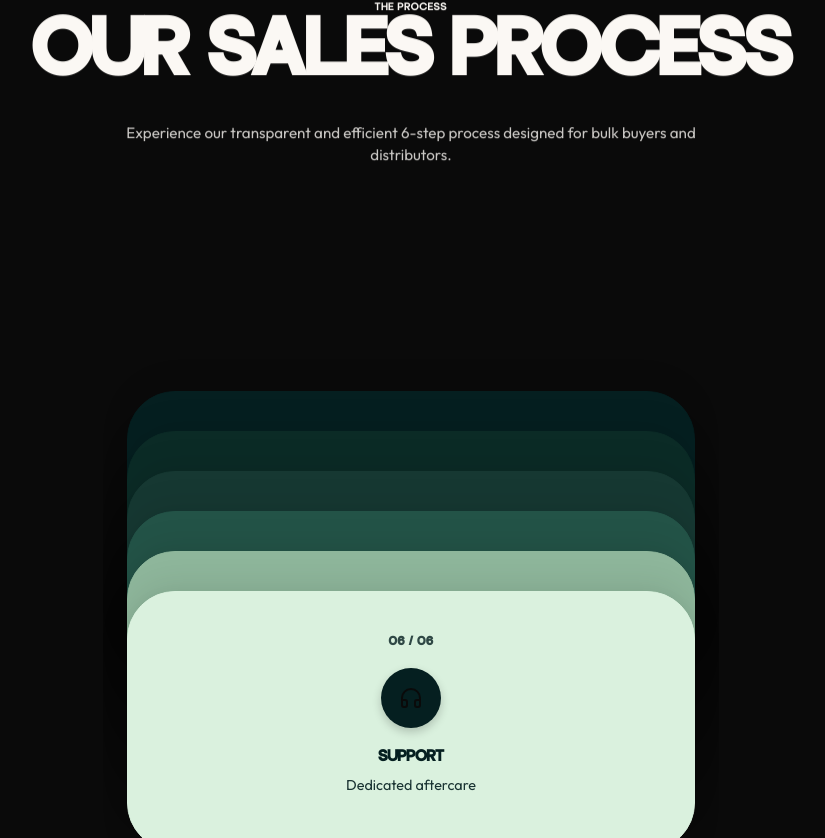
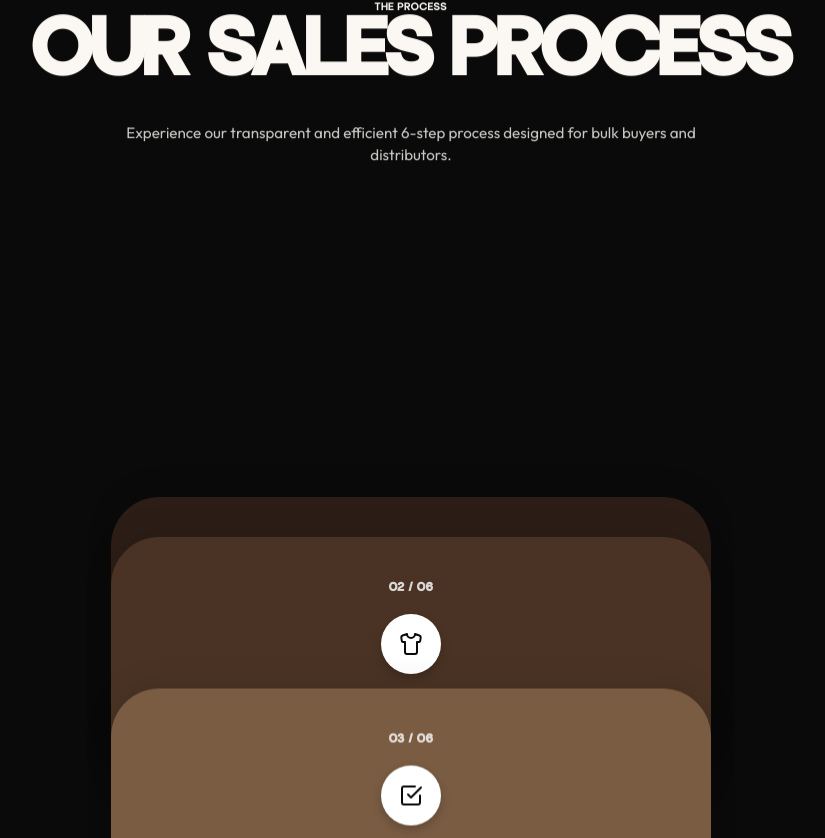
Before and after one commit to PTejasKr/alphaxgen, a Next.js app: page / in a window 1280 px wide. Shown: the part 1962-2800 px from the top of the page, without its empty margins (229-1054 px from the left). Built offline with nearby package versions, Linux system fonts and the light colour scheme.

Commit message:
feat: updated process stack with scroll-driven wipe entrance and new premium warm colorway

```diff
--- a/src/components/home/HeroSection.module.css
+++ b/src/components/home/HeroSection.module.css
@@ -50,7 +50,7 @@
   font-size: 35vw;
   font-weight: 800;
   line-height: 0.8;
-  color: #fff;
+  color: var(--ink);
   text-transform: uppercase;
   white-space: nowrap;
   animation: fadeScale 2s cubic-bezier(0.16, 1, 0.3, 1) forwards;
@@ -103,7 +103,7 @@
 
 .topBadge {
   align-self: flex-start;
-  border: 1px solid rgba(255, 255, 255, 0.5);
+  border: 1px solid var(--ink);
   border-radius: 999px;
   padding: 0.25rem 1rem;
   font-family: var(--font-display), sans-serif;
@@ -175,7 +175,7 @@
   left: 0;
   width: 100%;
   height: 1px;
-  background: rgba(255, 255, 255, 0.3);
+  background: var(--ink);
   z-index: -1;
   animation: expandWidth 1.5s cubic-bezier(0.16, 1, 0.3, 1) forwards;
   transform-origin: center;
@@ -191,8 +191,8 @@
   position: absolute;
   bottom: 2rem;
   left: 1rem;
-  background: #fff;
-  color: #000;
+  background: var(--ink);
+  color: var(--paper);
   padding: 0.5rem 1rem;
   font-family: var(--font-heading), sans-serif;
   font-weight: 800;
@@ -200,6 +200,19 @@
   animation: slideUp 1s cubic-bezier(0.16, 1, 0.3, 1) forwards;
   opacity: 0;
   transform: translateY(20px);
+  display: flex;
+  align-items: center;
+  gap: 0.5rem;
+}
+
+.exploreArrow {
+  animation: bounceDown 2s infinite;
+}
+
+@keyframes bounceDown {
+  0%, 20%, 50%, 80%, 100% { transform: translateY(0); }
+  40% { transform: translateY(5px); }
+  60% { transform: translateY(3px); }
 }
 
 .bottomRightText {
--- a/src/components/home/ProcessSection.module.css
+++ b/src/components/home/ProcessSection.module.css
@@ -35,6 +35,21 @@
 /* ---------------------------------
    STATIC STACKED ACCORDION LAYOUT
 ---------------------------------- */
+.scrollSection {
+  height: 300vh; /* Provides the scrolling track */
+  position: relative;
+}
+
+.stickyContainer {
+  position: sticky;
+  top: 0;
+  height: 100vh;
+  display: flex;
+  align-items: center;
+  justify-content: center;
+  overflow: hidden;
+}
+
 .timelineContainer {
   display: flex;
   flex-direction: column;
@@ -42,7 +57,7 @@
   width: 100%;
   max-width: 600px;
   margin: 0 auto;
-  padding: 4rem 1rem;
+  /* Removed padding-top as it's centered by stickyContainer */
 }
 
 .mobileStepCard {
--- a/src/components/home/ProcessSection.tsx
+++ b/src/components/home/ProcessSection.tsx
@@ -74,20 +74,35 @@ const steps = [
   }
 ];
 
-const colors = [
-  { bg: "#051F20", text: "#FFFFFF" },
-  { bg: "#0B2B26", text: "#FFFFFF" },
-  { bg: "#163832", text: "#FFFFFF" },
-  { bg: "#235347", text: "#FFFFFF" },
-  { bg: "#8EB69B", text: "#051F20" },
-  { bg: "#DAF1DE", text: "#051F20" },
+const premiumWarmColors = [
+  { bg: "#2C1E16", text: "#FFFFFF" }, // Espresso
+  { bg: "#4A3324", text: "#FFFFFF" }, // Mocha
+  { bg: "#7A5C43", text: "#FFFFFF" }, // Caramel
+  { bg: "#B59A7F", text: "#1A1A1A" }, // Sand
+  { bg: "#D9C8B6", text: "#1A1A1A" }, // Oatmeal
+  { bg: "#F5EFEB", text: "#1A1A1A" }, // Cream
 ];
 
-const StackedCard = ({ step, index, totalSteps }: { step: any, index: number, totalSteps: number }) => {
-  const color = colors[index % colors.length];
+const AnimatedStackedCard = ({ step, index, totalSteps, scrollYProgress }: { step: any, index: number, totalSteps: number, scrollYProgress: any }) => {
+  const color = premiumWarmColors[index % premiumWarmColors.length];
+
+  // Map scroll progress to each card.
+  // Card 0 is always at y=0. Card 1 animates 0.0->0.2. Card 2 animates 0.2->0.4, etc.
+  const start = index === 0 ? 0 : (index - 1) * 0.2;
+  const end = index === 0 ? 0 : start + 0.2;
+
+  // Animate from 100vh (offscreen bottom) to 0vh (its natural position in the stack)
+  const y = useTransform(scrollYProgress, [start, end], ["100vh", "0vh"]);
+  const animatedY = index === 0 ? "0vh" : y;
 
   return (
-    <div className={styles.mobileStepCard}>
+    <motion.div
+      className={styles.mobileStepCard}
+      style={{
+        y: animatedY,
+        zIndex: index + 1
+      }}
+    >
       <div
         className={styles.mobileCardContent}
         style={{
@@ -98,7 +113,6 @@ const StackedCard = ({ step, index, totalSteps }: { step: any, index: number, to
       >
         <div className={styles.stepProgress} style={{ color: color.text, opacity: 0.8 }}>{step.id} / 0{totalSteps}</div>
         <div className={styles.stepIconWrap} style={{ backgroundColor: color.text, color: color.bg }}>
-          {/* We need to pass the stroke color to the SVG, or use currentColor */}
           <div style={{ color: color.bg, display: 'flex' }}>
             {React.cloneElement(step.icon, { stroke: "currentColor" })}
           </div>
@@ -108,21 +122,32 @@ const StackedCard = ({ step, index, totalSteps }: { step: any, index: number, to
           <p className={styles.stepDesc} style={{ opacity: 0.9 }}>{step.desc}</p>
         </div>
       </div>
-    </div>
+    </motion.div>
   );
 };
 
 const StackedScroll = ({ steps }: { steps: any[] }) => {
+  const containerRef = useRef<HTMLDivElement>(null);
+  const { scrollYProgress } = useScroll({
+    target: containerRef,
+    offset: ["start start", "end end"]
+  });
+
   return (
+    <div ref={containerRef} className={styles.scrollSection}>
+      <div className={styles.stickyContainer}>
         <div className={styles.timelineContainer}>
           {steps.map((step, index) => (
-        <StackedCard
+            <AnimatedStackedCard
               key={step.id}
               step={step}
               index={index}
               totalSteps={steps.length}
+              scrollYProgress={scrollYProgress}
             />
           ))}
+        </div>
+      </div>
     </div>
   );
 };
```
Lines whose indentation alone changed are shown as unchanged.
